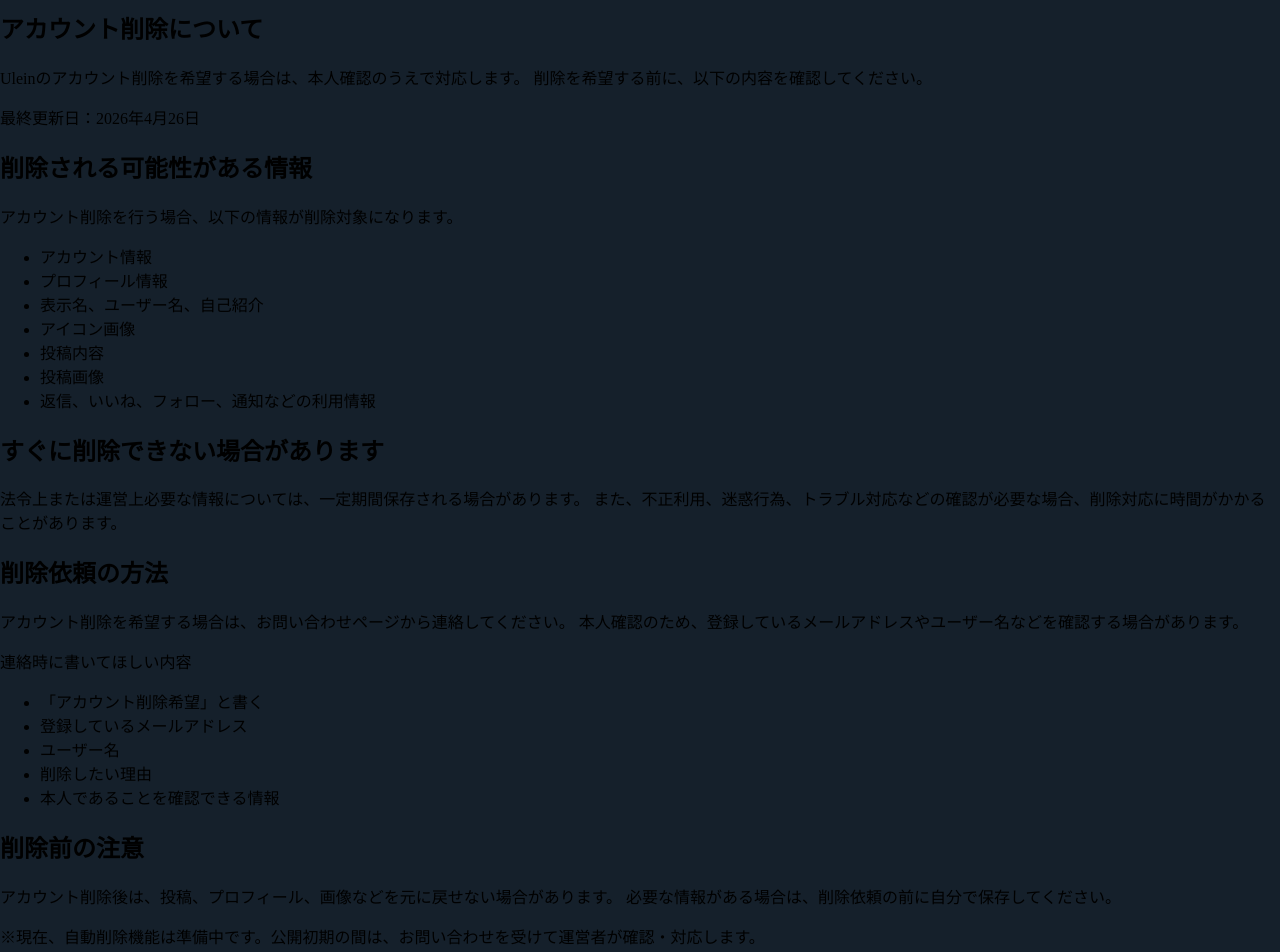
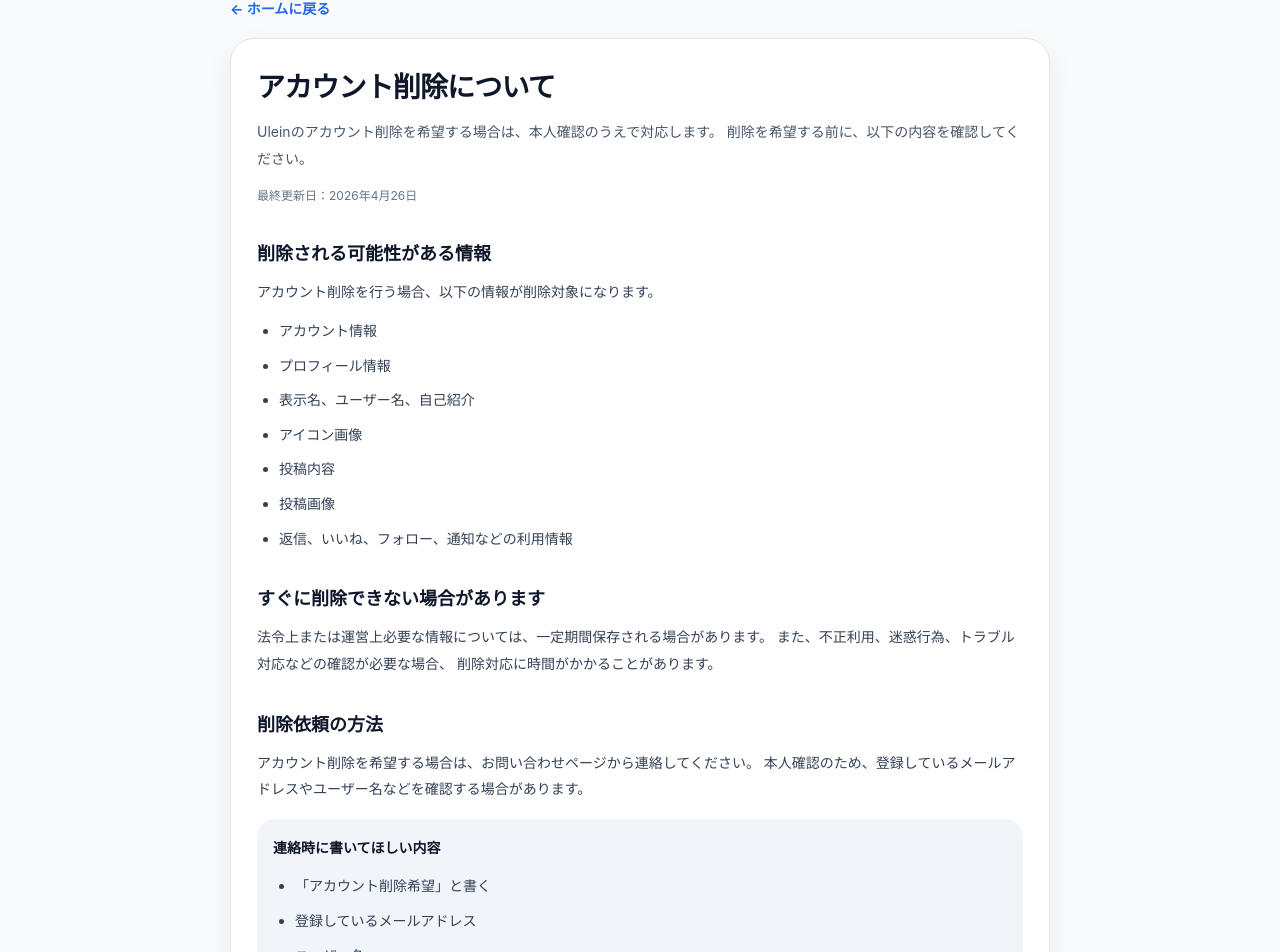
Before and after one commit to kazu4240/my-sns, a Next.js app: page /account/delete in a window 1280 px wide. Shown: the part 34-986 px from the top of the page. Built offline with nearby package versions, Linux system fonts and the light colour scheme.

Commit message:
Improve account deletion page readability

```diff
--- a/app/account/delete/page.tsx
+++ b/app/account/delete/page.tsx
@@ -2,42 +2,97 @@
 
 export default function AccountDeletePage() {
   return (
-    <main className="min-h-screen bg-slate-50 text-slate-900">
-      <div className="mx-auto max-w-3xl px-4 py-8">
-        <div className="mb-6">
+    <main
+      style={{
+        minHeight: "100vh",
+        background: "#f8fafc",
+        color: "#0f172a",
+        fontFamily:
+          'Inter, ui-sans-serif, system-ui, -apple-system, BlinkMacSystemFont, "Segoe UI", sans-serif',
+      }}
+    >
+      <div
+        style={{
+          maxWidth: "820px",
+          margin: "0 auto",
+          padding: "32px 16px",
+        }}
+      >
         <Link
           href="/"
-            className="text-sm font-semibold text-blue-600 hover:underline"
+          style={{
+            color: "#2563eb",
+            textDecoration: "none",
+            fontSize: "14px",
+            fontWeight: "bold",
+            display: "inline-block",
+            marginBottom: "20px",
+          }}
         >
           ← ホームに戻る
         </Link>
-        </div>
 
-        <section className="rounded-3xl border border-slate-200 bg-white p-6 shadow-sm">
-          <h1 className="text-2xl font-bold tracking-tight">
+        <section
+          style={{
+            border: "1px solid #e2e8f0",
+            borderRadius: "24px",
+            background: "#ffffff",
+            padding: "26px",
+            boxShadow: "0 10px 30px rgba(15, 23, 42, 0.06)",
+          }}
+        >
+          <h1
+            style={{
+              margin: 0,
+              fontSize: "28px",
+              letterSpacing: "-0.03em",
+              color: "#0f172a",
+            }}
+          >
             アカウント削除について
           </h1>
 
-          <p className="mt-3 text-sm leading-7 text-slate-600">
+          <p
+            style={{
+              marginTop: "14px",
+              color: "#475569",
+              fontSize: "14px",
+              lineHeight: 1.9,
+            }}
+          >
             Uleinのアカウント削除を希望する場合は、本人確認のうえで対応します。
             削除を希望する前に、以下の内容を確認してください。
           </p>
 
-          <p className="mt-2 text-xs text-slate-500">
+          <p
+            style={{
+              marginTop: "8px",
+              color: "#64748b",
+              fontSize: "12px",
+            }}
+          >
             最終更新日：2026年4月26日
           </p>
 
-          <div className="mt-8 space-y-8 text-sm leading-7 text-slate-700">
+          <div
+            style={{
+              marginTop: "34px",
+              display: "flex",
+              flexDirection: "column",
+              gap: "30px",
+              color: "#334155",
+              fontSize: "14px",
+              lineHeight: 1.9,
+            }}
+          >
             <section>
-              <h2 className="text-lg font-bold text-slate-900">
-                削除される可能性がある情報
-              </h2>
+              <h2 style={headingStyle}>削除される可能性がある情報</h2>
 
-              <p className="mt-2">
+              <p style={paragraphStyle}>
                 アカウント削除を行う場合、以下の情報が削除対象になります。
               </p>
 
-              <ul className="mt-3 list-disc space-y-2 pl-6">
+              <ul style={listStyle}>
                 <li>アカウント情報</li>
                 <li>プロフィール情報</li>
                 <li>表示名、ユーザー名、自己紹介</li>
@@ -49,32 +104,27 @@
             </section>
 
             <section>
-              <h2 className="text-lg font-bold text-slate-900">
-                すぐに削除できない場合があります
-              </h2>
+              <h2 style={headingStyle}>すぐに削除できない場合があります</h2>
 
-              <p className="mt-2">
+              <p style={paragraphStyle}>
                 法令上または運営上必要な情報については、一定期間保存される場合があります。
-                また、不正利用、迷惑行為、トラブル対応などの確認が必要な場合、削除対応に時間がかかることがあります。
+                また、不正利用、迷惑行為、トラブル対応などの確認が必要な場合、
+                削除対応に時間がかかることがあります。
               </p>
             </section>
 
             <section>
-              <h2 className="text-lg font-bold text-slate-900">
-                削除依頼の方法
-              </h2>
+              <h2 style={headingStyle}>削除依頼の方法</h2>
 
-              <p className="mt-2">
+              <p style={paragraphStyle}>
                 アカウント削除を希望する場合は、お問い合わせページから連絡してください。
                 本人確認のため、登録しているメールアドレスやユーザー名などを確認する場合があります。
               </p>
 
-              <div className="mt-4 rounded-2xl bg-slate-100 p-4">
-                <p className="font-bold text-slate-900">
-                  連絡時に書いてほしい内容
-                </p>
+              <div style={boxStyle}>
+                <p style={boxTitleStyle}>連絡時に書いてほしい内容</p>
 
-                <ul className="mt-2 list-disc space-y-2 pl-6">
+                <ul style={listStyle}>
                   <li>「アカウント削除希望」と書く</li>
                   <li>登録しているメールアドレス</li>
                   <li>ユーザー名</li>
@@ -85,42 +135,52 @@
             </section>
 
             <section>
-              <h2 className="text-lg font-bold text-slate-900">
-                削除前の注意
-              </h2>
+              <h2 style={headingStyle}>削除前の注意</h2>
 
-              <p className="mt-2">
+              <p style={paragraphStyle}>
                 アカウント削除後は、投稿、プロフィール、画像などを元に戻せない場合があります。
                 必要な情報がある場合は、削除依頼の前に自分で保存してください。
               </p>
             </section>
           </div>
 
-          <div className="mt-10 rounded-2xl bg-red-50 p-4 text-xs leading-6 text-red-700">
-            <p>
+          <div
+            style={{
+              marginTop: "36px",
+              borderRadius: "18px",
+              background: "#fef2f2",
+              border: "1px solid #fecaca",
+              padding: "16px",
+              color: "#991b1b",
+              fontSize: "12px",
+              lineHeight: 1.8,
+              fontWeight: "bold",
+            }}
+          >
             ※現在、自動削除機能は準備中です。公開初期の間は、お問い合わせを受けて運営者が確認・対応します。
-            </p>
           </div>
 
-          <div className="mt-8 flex flex-col gap-3 sm:flex-row">
-            <Link
-              href="/contact"
-              className="rounded-full bg-slate-900 px-5 py-3 text-center text-sm font-semibold text-white hover:bg-slate-700"
+          <div
+            style={{
+              marginTop: "28px",
+              display: "flex",
+              gap: "12px",
+              flexWrap: "wrap",
+            }}
           >
+            <Link href="/contact" style={mainButtonStyle}>
               お問い合わせへ
             </Link>
 
-            <Link
-              href="/privacy"
-              className="rounded-full border border-slate-300 px-5 py-3 text-center text-sm font-semibold text-slate-700 hover:bg-slate-50"
-            >
+            <Link href="/privacy" style={subButtonStyle}>
               プライバシーポリシーを見る
             </Link>
 
-            <Link
-              href="/"
-              className="rounded-full border border-slate-300 px-5 py-3 text-center text-sm font-semibold text-slate-700 hover:bg-slate-50"
-            >
+            <Link href="/terms" style={subButtonStyle}>
+              利用規約を見る
+            </Link>
+
+            <Link href="/" style={subButtonStyle}>
               ホームに戻る
             </Link>
           </div>
@@ -129,3 +189,64 @@
     </main>
   );
 }
+
+const headingStyle = {
+  margin: 0,
+  marginBottom: "8px",
+  fontSize: "18px",
+  color: "#0f172a",
+  fontWeight: "bold",
+} as const;
+
+const paragraphStyle = {
+  margin: "8px 0 0",
+} as const;
+
+const listStyle = {
+  margin: "12px 0 0",
+  paddingLeft: "22px",
+  display: "flex",
+  flexDirection: "column",
+  gap: "8px",
+} as const;
+
+const boxStyle = {
+  marginTop: "16px",
+  borderRadius: "18px",
+  background: "#f1f5f9",
+  padding: "16px",
+} as const;
+
+const boxTitleStyle = {
+  margin: 0,
+  color: "#0f172a",
+  fontSize: "14px",
+  fontWeight: "bold",
+} as const;
+
+const mainButtonStyle = {
+  display: "inline-flex",
+  alignItems: "center",
+  justifyContent: "center",
+  borderRadius: "9999px",
+  background: "#0f172a",
+  color: "#ffffff",
+  padding: "12px 18px",
+  fontSize: "14px",
+  fontWeight: "bold",
+  textDecoration: "none",
+} as const;
+
+const subButtonStyle = {
+  display: "inline-flex",
+  alignItems: "center",
+  justifyContent: "center",
+  borderRadius: "9999px",
+  border: "1px solid #cbd5e1",
+  background: "#ffffff",
+  color: "#334155",
+  padding: "12px 18px",
+  fontSize: "14px",
+  fontWeight: "bold",
+  textDecoration: "none",
+} as const;
```
Lines whose indentation alone changed are shown as unchanged.
